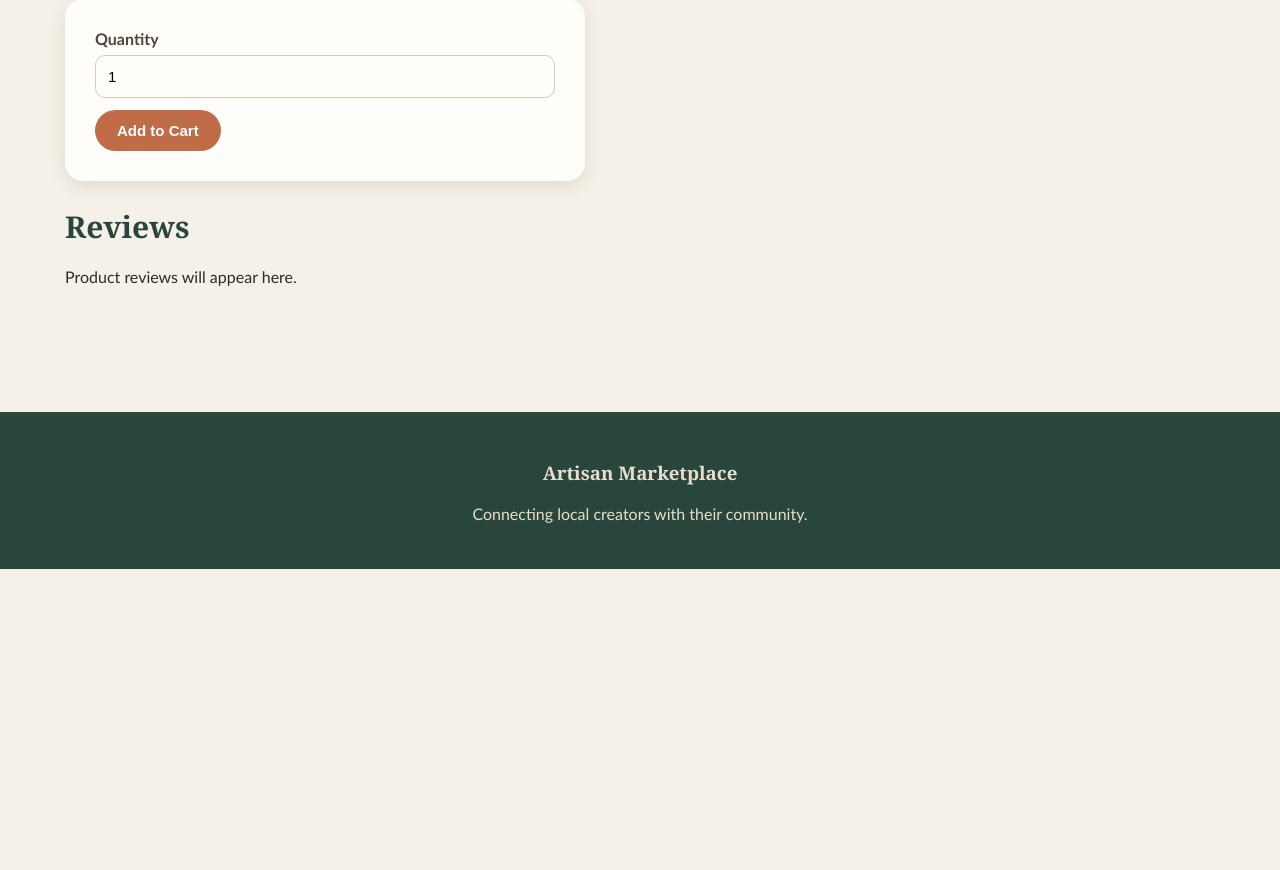
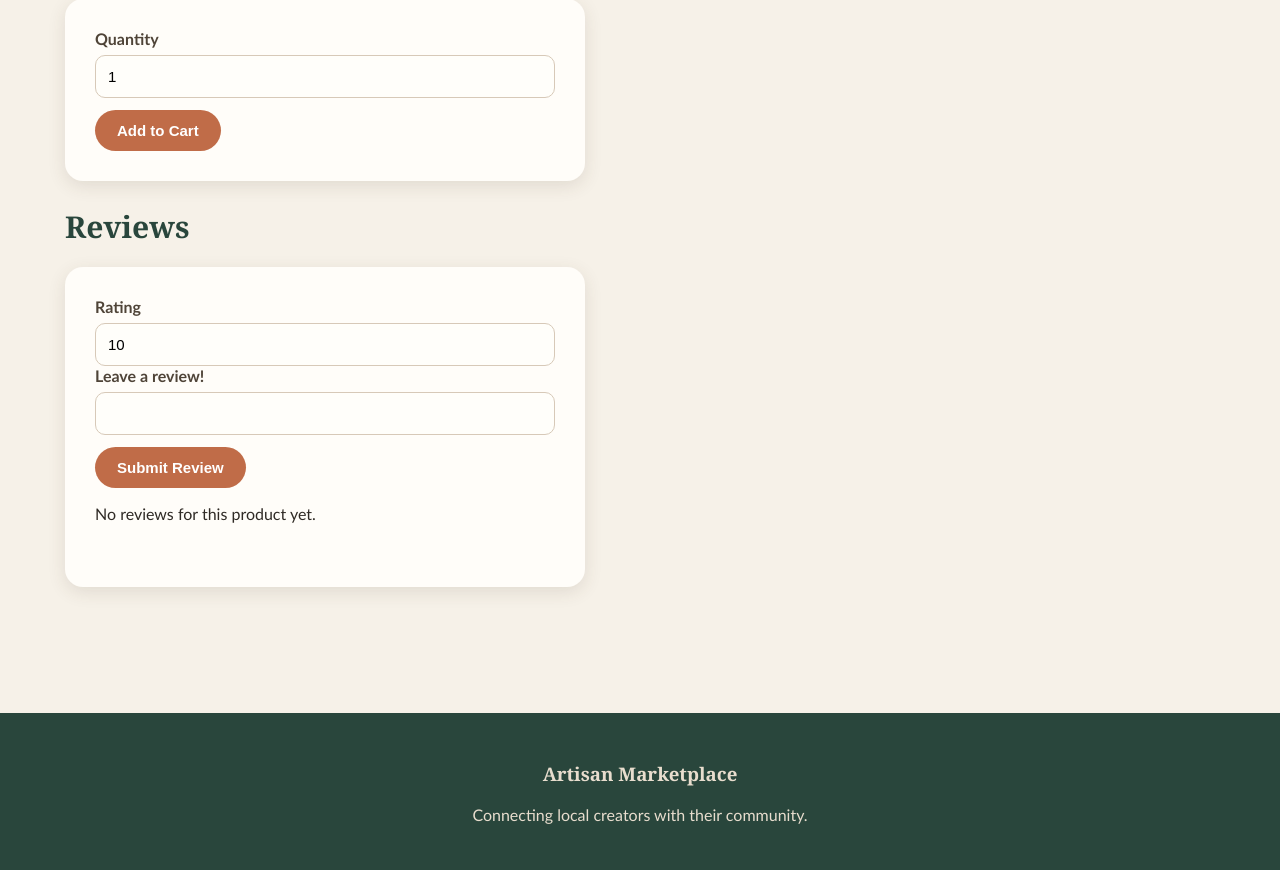
Before and after one commit to bmarshallFIT04/ECPLA_Marketplace, a Flask app: page /product/1 in a window 1280 px wide. Shown: the part 470-1340 px from the top of the page. Before the commit the page ends 1039 px from the top, so only its background shows below. Run offline with Flask 3, Linux system fonts and the light colour scheme; data comes from the database, SQL or seed files in the repository; data that the repository does not hold is empty.

Commit message:
Continued work on making reviews visible

```diff
--- a/app.py
+++ b/app.py
@@ -111,14 +111,26 @@ def products():
 @app.route("/product/<int:product_id>")
 def product(product_id):
     product = get_product(product_id)
-    render_reviews(product_id)
+
+    # Reviews
+    reviews = get_reviews(product_id)
+
+
+
+
     if product is None:
         abort(404)
-    return render_template("product.html", product=product, user_id=session.get('user_id', DEFAULT_ID))
+    return render_template("product.html", reviews=reviews, product=product, user_id=session.get('user_id', DEFAULT_ID))
 
-def render_reviews(product_id):
-    reviews = get_reviews(product_id)
-    return render_template("reviews.html")
+@app.route("/reviews/", methods=["GET, POST"])
+def reviews(product_id):
+
+    if request.method == "POST":
+        if request.form.get("rating"):
+            add_review(request.form["review"], request.form["rating"], 1, 1)
+        return redirect(url_for('products'))
+    else:
+        return redirect(url_for("products"))
 
 @app.route("/checkout", methods=["GET", "POST"])
 def checkout():
--- a/database.py
+++ b/database.py
@@ -220,7 +220,6 @@ def add_review(body:str, rating:int, user_id:int, product_id:int):
 def get_reviews(product_id:int):
     conn = sqlite3.connect(DB_PATH)
     cursor = conn.cursor()
-    print(type(product_id))
     cursor.execute('''
         SELECT body, rating, user_id
         FROM reviews
--- a/templates/product.html
+++ b/templates/product.html
@@ -85,7 +85,62 @@
     <h2>Reviews</h2>
 
     <p>
-        Product reviews will appear here.
+        <form action="{{ url_for('reviews', product_id=product.id) }}" method="POST">
+            <label for="rating">
+                Rating
+            </label>
+
+            <input
+                type="number"
+                id="rating"
+                name="rating"
+                value="10"
+                min="1"
+                max="10"
+            >
+
+            <label for="review">
+                Leave a review!
+            </label>
+
+            <input
+                type="text"
+                id="review"
+                name="review"
+                value=""
+            >
+
+            <button type="submit">
+                Submit Review
+            </button>
+
+            <div class="product-grid">
+
+            <!-- Products from every seller, loaded from the database -->
+            {% for review in reviews %}
+            <div class="review-card">
+
+                <div class="review-card-content">
+
+                    <h2>{{ review.title }}</h2>
+
+                    {% if review.body %}
+                    <p>{{ review.body }}</p>
+                    {% endif %}
+
+                    <p class="review-rating">${{ "%.2f"|format(review.rating) }}</p>
+
+
+                </div>
+
+            </div>
+            {% else %}
+            <p>No reviews for this product yet.</p>
+            {% endfor %}
+        </form>
+
+</div>
+
     </p>
 
 </section>
```
